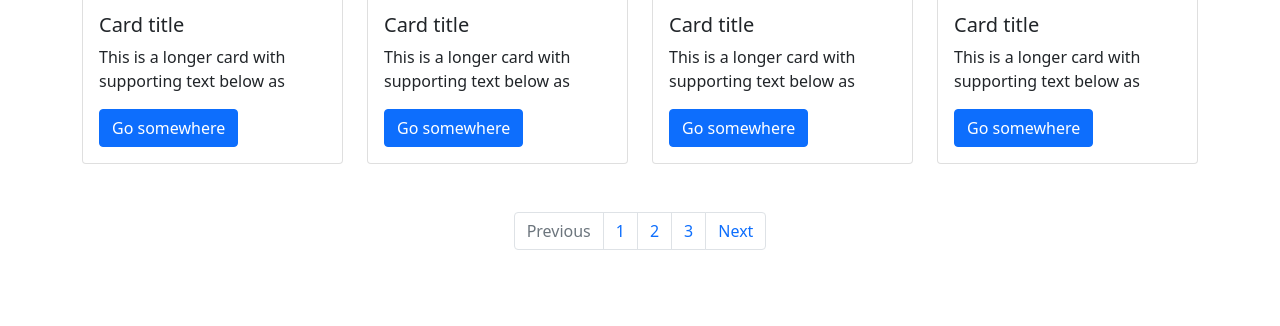
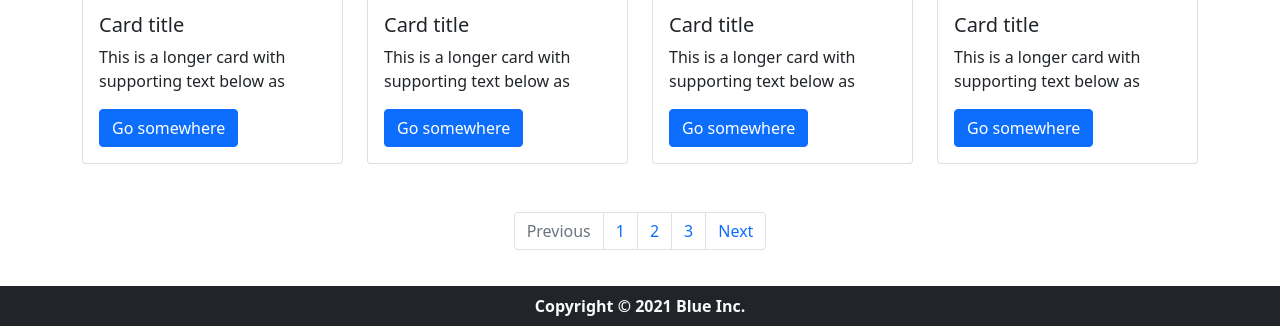
Before and after one commit to Iris-Lan/FrontEnd-WebDemo, a plain HTML site: page index.html in a window 1280 px wide. Shown: the part 1930-2256 px from the top of the page. Before the commit the page ends 2216 px from the top, so only its background shows below. Drawn offline with nearby package versions, Linux system fonts and the light colour scheme.

Commit message:
add copyright section

```diff
--- a/index.html
+++ b/index.html
@@ -254,12 +254,13 @@
               </nav>
             </div>
         </div>
-
-
     <!-- Jobs End-->
 
 
     <!-- Copyright Start-->
+        <div class="copyright bg-dark text-light text-center p-2 fw-bold">
+            Copyright © 2021 Blue Inc.
+        </div>
     <!-- Copyright End-->
 
     <script src="https://cdn.jsdelivr.net/npm/bootstrap@5.0.2/dist/js/bootstrap.bundle.min.js"></script>
```
